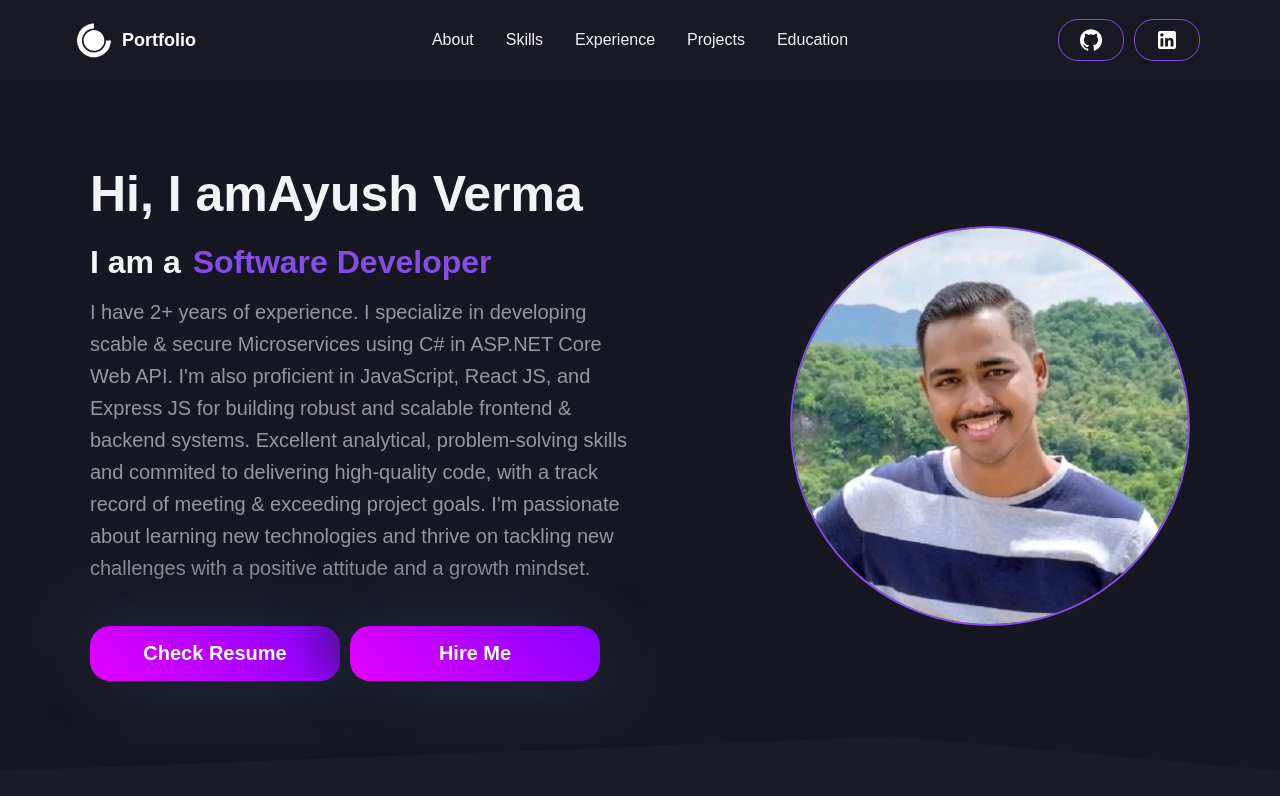
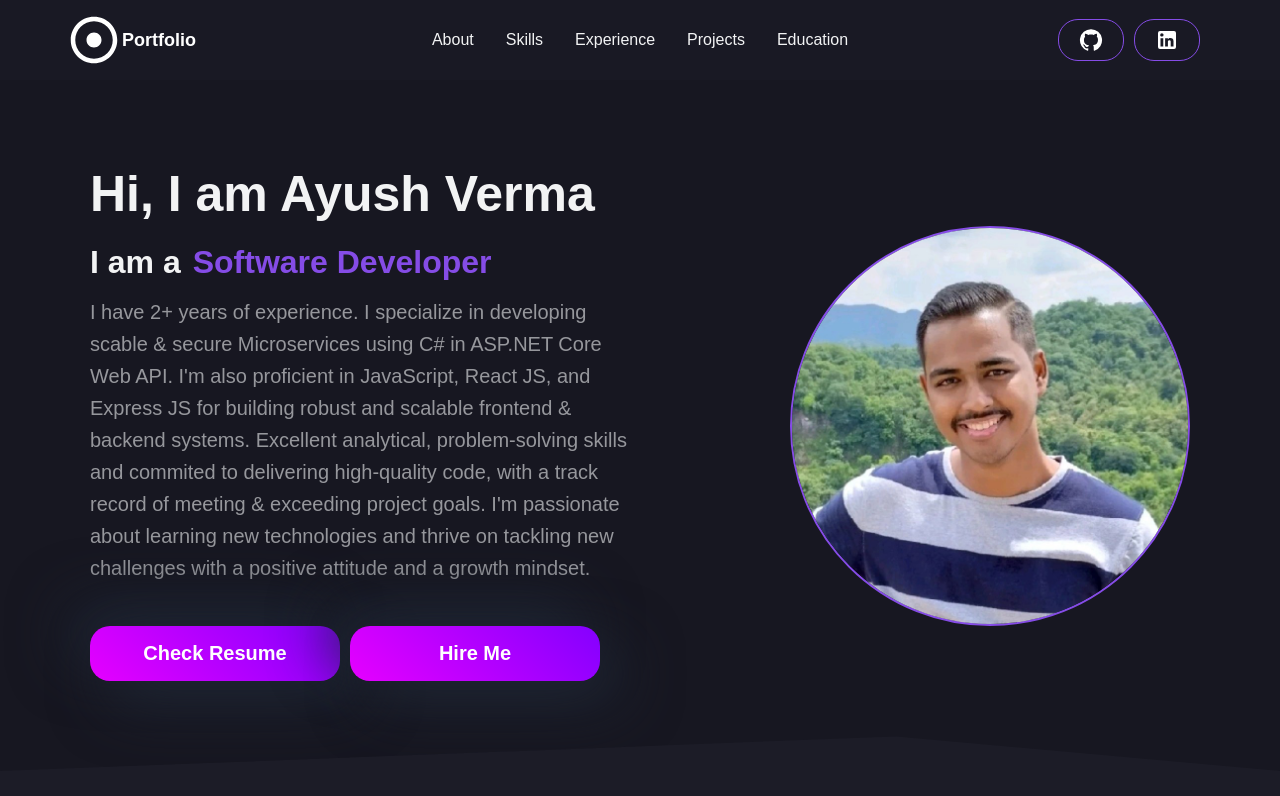
Before and after one commit to Ayush1099/Portfolio, a React (Create React App) app: page / in a window 1280 px wide. Shown: the top 796 px of the page. Built offline with nearby package versions, Linux system fonts and the light colour scheme.

Commit message:
Changed Icon

```diff
--- a/src/components/About/About.js
+++ b/src/components/About/About.js
@@ -12,10 +12,9 @@ const About = () => {
             <HeroContainer>
                 <HeroInnerContainer >
                     <HeroLeftContainer id="Left">
-                        <Title>Hi, I am{Bio.name}</Title>
+                        <Title>Hi, I am {Bio.name}</Title>
                         <TextLoop>
-                            I am a
-                            <Span>{Bio.roles}</Span>
+                            I am a<Span>{Bio.roles}</Span>
                         </TextLoop>
                         <SubTitle>{Bio.description}</SubTitle>
                         <ResumeButton href={Bio.resume} target='display'>Check Resume</ResumeButton>
--- a/src/components/Navbar/Navbar.js
+++ b/src/components/Navbar/Navbar.js
@@ -1,7 +1,7 @@
 /* eslint-disable jsx-a11y/anchor-is-valid */
 import React from 'react'
 import { Nav, NavLink, NavbarContainer, Span, NavLogo, NavItems, SocialButton, ButtonContainer, MobileIcon, MobileMenu, MobileLink } from './NavbarStyle'
-import { DiCssdeck } from 'react-icons/di';
+import { FaRegDotCircle } from 'react-icons/fa';
 import { FaBars } from 'react-icons/fa';
 import { Bio } from '../../data/constants';
 import LinkedInIcon from '@mui/icons-material/LinkedIn';
@@ -14,7 +14,7 @@ const Navbar = () => {
       <NavbarContainer>
         <NavLogo to='/'>
           <a style={{ display: "flex", alignItems: "center", color: "white", cursor: 'pointer' }}>
-            <DiCssdeck size="3rem" /> <Span>Portfolio</Span>
+            <FaRegDotCircle size="3rem" /> <Span>Portfolio</Span>
           </a>
         </NavLogo>
         <MobileIcon>
```
